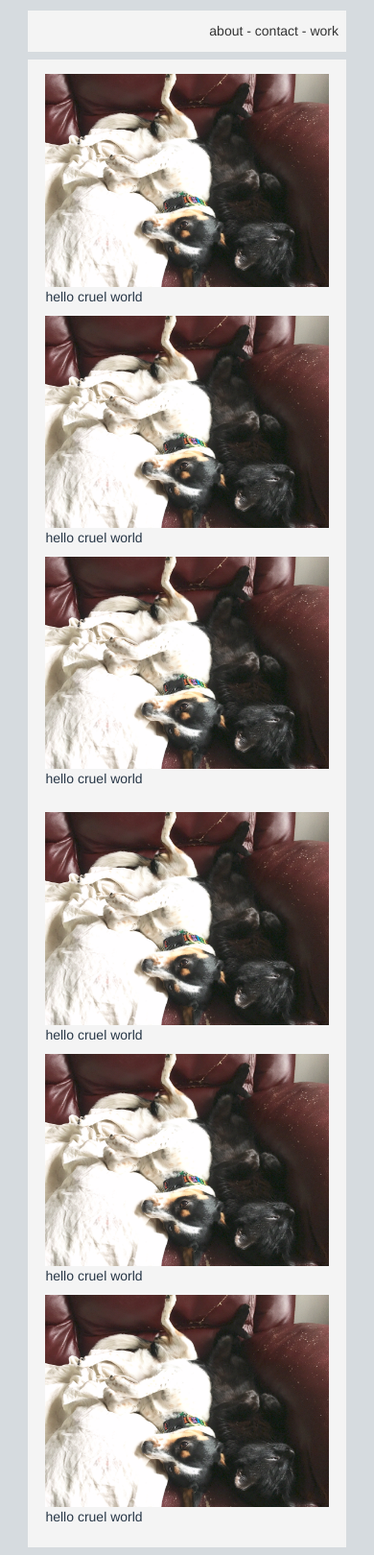
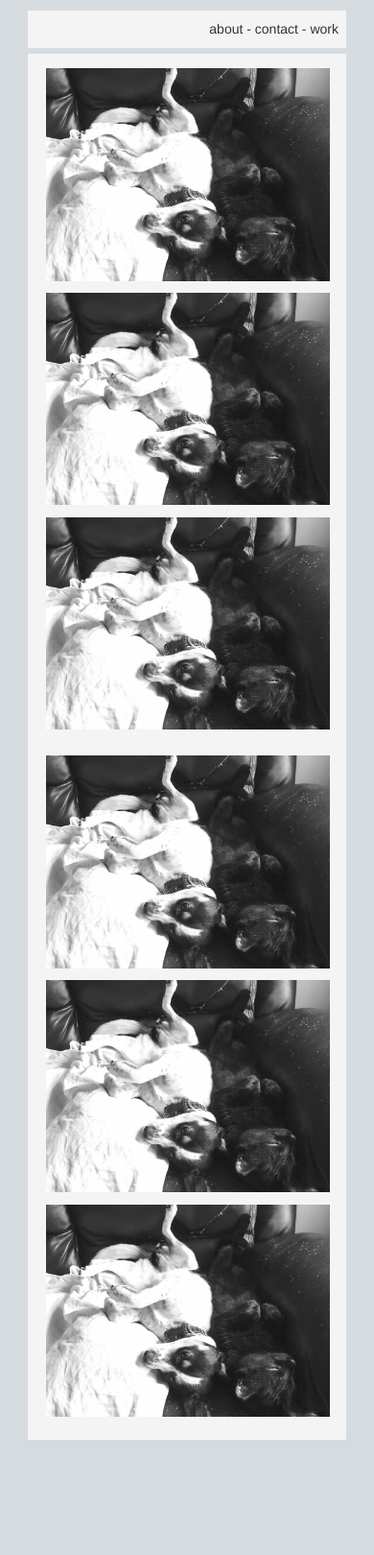
Before and after one commit to beckymarsha/website, a plain HTML site: page index.html in a window 390 px wide. Shown: the part 53-1673 px from the top of the page at 96% size. After the commit the page ends 1561 px from the top, so only its background shows below. Drawn offline with nearby package versions, Linux system fonts and the light colour scheme.

Commit message:
fixed up responsiveness and dependent padding; to do: make image center in ‘white’ divs between 990px and 767px (it currently floats left)

```diff
--- a/index.html
+++ b/index.html
@@ -18,7 +18,7 @@
           <h3>Becky Marshall</h3>
     </div>
 
-    <div class="container header white">
+    <div class="container header white2">
                 <h5>about - contact - work </h5>
             </div>
 
@@ -26,35 +26,29 @@
     <div class="container white">
         <div class="row">
             <div class="col-sm-12 col-md-4 thumbnailz">
-                <img src="LudoWillow.jpg">
-                <p>hello cruel world</p>
+                <a href="project1.html"><img src="LudoWillow.jpg"></a>
             </div>
 
             <div class="col-sm-12 col-md-4 thumbnailz">
-                 <img src="LudoWillow.jpg">
-                 <p>hello cruel world</p>
+                <a href="project1.html"><img src="LudoWillow.jpg"></a>
             </div>
 
             <div class="col-sm-12 col-md-4 thumbnailz">
-                 <img src="LudoWillow.jpg">
-                 <p>hello cruel world</p>
+                <a href="project3.html"><img src="LudoWillow.jpg"></a>
             </div>
         </div>
 
         <div class="row">
             <div class="col-sm-12 col-md-4 thumbnailz">
-                 <img src="LudoWillow.jpg">
-                 <p>hello cruel world</p>
+                <a href="project4.html"><img src="LudoWillow.jpg"></a>
             </div>
 
             <div class="col-sm-12 col-md-4 thumbnailz">
-                 <img src="LudoWillow.jpg">
-                 <p>hello cruel world</p>
+                <a href="project5.html"><img src="LudoWillow.jpg"></a>
             </div>
 
             <div class="col-sm-12 col-md-4 thumbnailz">
-                 <img src="LudoWillow.jpg">
-                 <p>hello cruel world</p>
+                <a href="project6.html"><img src="LudoWillow.jpg"></a>
             </div>
         </div>
     </div>
--- a/script.js
+++ b/script.js
@@ -0,0 +1,23 @@
+console.log(window.innerWidth);
+
+var thumbnail = $(".thumbnailz");
+
+function thumbnailClicked() {
+//    console.log(this);
+    var newHeight = $(this).height();
+    console.log(newHeight);
+    newHeight = newHeight + 20;
+    $(this).height(newHeight);
+}
+
+thumbnail.click(thumbnailClicked);
+
+thumbnail.click(function() {
+    $(this).animate(
+        {
+        height: "+=50",
+        width: "+=50"
+    },
+    1000
+    );
+    })
--- a/style.css
+++ b/style.css
@@ -1,11 +1,11 @@
 a:link, a:visited {
   color: #333333;
+  height: 100%;
 }
 
 a:focus, a:hover {
      text-decoration: none;
      color: #bebdbc !important;
-
     border-bottom: none;
 }
 
@@ -49,7 +49,6 @@ body {
   font-weight: 500;
   text-shadow: 0px .5px .5px #888888;
   box-shadow: 0 0px 10px 0 #888888;
-
 }
 
 h1 {
@@ -86,8 +85,6 @@ a {
   padding: 2px 1px 0;
 }
 
-
-
 .pull-right {
     margin-bottom: 5px;
     margin-right: 5px;
@@ -106,6 +103,7 @@ a {
     background-color: #D6DBDF;
     color: #283747;
     max-width: 85%;
+    padding-bottom: 1% !important;
 }
 
 .white {
@@ -115,7 +113,16 @@ a {
     max-width: 85%;
     margin-bottom: 2%;
     padding-bottom: 3%;
+}
 
+.white2 {
+    background-color: #f4f4f4;
+    position: relative;
+    color: #283747;
+    max-width: 85%;
+    margin-bottom: 1.5% !important;
+    padding-top: .5% !important;
+    padding-bottom: .5% !important;
 }
 
 .row {
@@ -134,13 +141,43 @@ a {
     padding-right: 2%;
 }
 
+.thumbnailz .col-sm-12 {
+    position: relative;
+    background-color: #f4f4f4;
+    margin: 0px;
+    padding-left: 2%;
+    padding-right: 2%;
+}
+
+.thumbnailz img {
+        position: relative;
+	-webkit-filter: grayscale(100%);
+	filter: grayscale(100%);
+	-webkit-transition: .3s ease-in-out;
+	transition: .1s ease-in-out;
+}
+.thumbnailz:hover img {
+        position: relative;
+	-webkit-filter: grayscale(0);
+	filter: grayscale(0);
+}
+
 img {
     position: relative;
     max-height: 100%;
     max-width: 100%;
 }
 
-
+@media (max-width: 990px) {
+  .col-sm-12, .thumbnailz {
+    padding-bottom: 4%;
+        position: relative;
+  }
+  .row {
+      padding-top: 5% !important;
+      padding-bottom: -1% !important;
+  }
+}
 
 
 /* trouble  top right bottom left */
```
Lines whose indentation alone changed are shown as unchanged.
